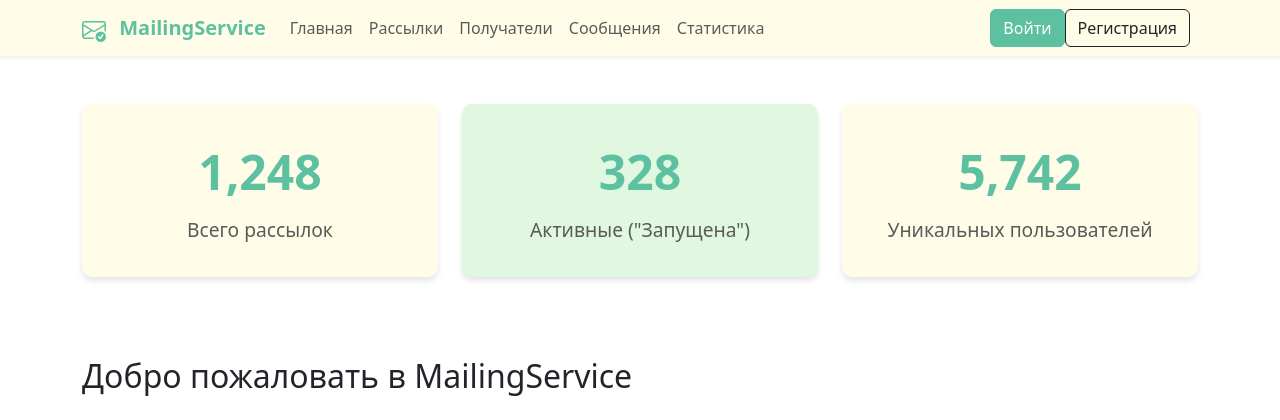
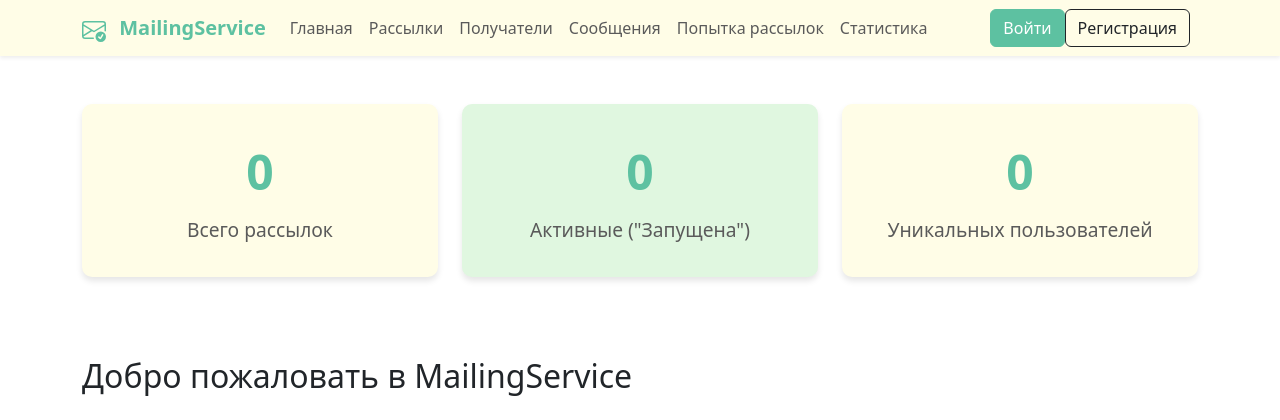
Before and after one commit to YuliaSamoylova0803/Web_application_django, a Django app: page / in a window 1280 px wide. Shown: the top 420 px of the page. Run offline with Django 5.2, Linux system fonts and the light colour scheme; data that the repository does not hold is empty; some libraries are stand-ins or nearby versions.

Commit message:
update templates html in mailing service

```diff
--- a/mailing_service/templates/mailing_service/base.html
+++ b/mailing_service/templates/mailing_service/base.html
@@ -19,19 +19,19 @@
         <div class="row mb-5">
             <div class="col-md-4">
                 <div class="stat-card bg-light-yellow">
-                    <div class="stat-value">1,248</div>
+                    <div class="stat-value">{{ total_mailings }}</div>
                     <div class="stat-label">Всего рассылок</div>
                 </div>
             </div>
             <div class="col-md-4">
                 <div class="stat-card bg-light-mint">
-                    <div class="stat-value">328</div>
+                    <div class="stat-value">{{ active_mailings }}</div>
                     <div class="stat-label">Активные ("Запущена")</div>
                 </div>
             </div>
             <div class="col-md-4">
                 <div class="stat-card bg-light-yellow">
-                    <div class="stat-value">5,742</div>
+                    <div class="stat-value">{{ unique_recipients }}</div>
                     <div class="stat-label">Уникальных пользователей</div>
                 </div>
             </div>
--- a/mailing_service/templates/mailing_service/header.html
+++ b/mailing_service/templates/mailing_service/header.html
@@ -17,6 +17,7 @@
             <a class="nav-link" href="{% url 'mailing_service:mailing_list' %}">Рассылки</a>
             <a class="nav-link" href="{% url 'mailing_service:recipient_list' %}">Получатели</a>
             <a class="nav-link" href="{% url 'mailing_service:message_list' %}">Сообщения</a>
+            <a class="nav-link" href="{% url 'mailing_service:mailing_log_list' %}">Попытка рассылок</a>
             <a class="nav-link" href="#">Статистика</a>
         </div>
         <div class="navbar-nav ms-auto">
```
